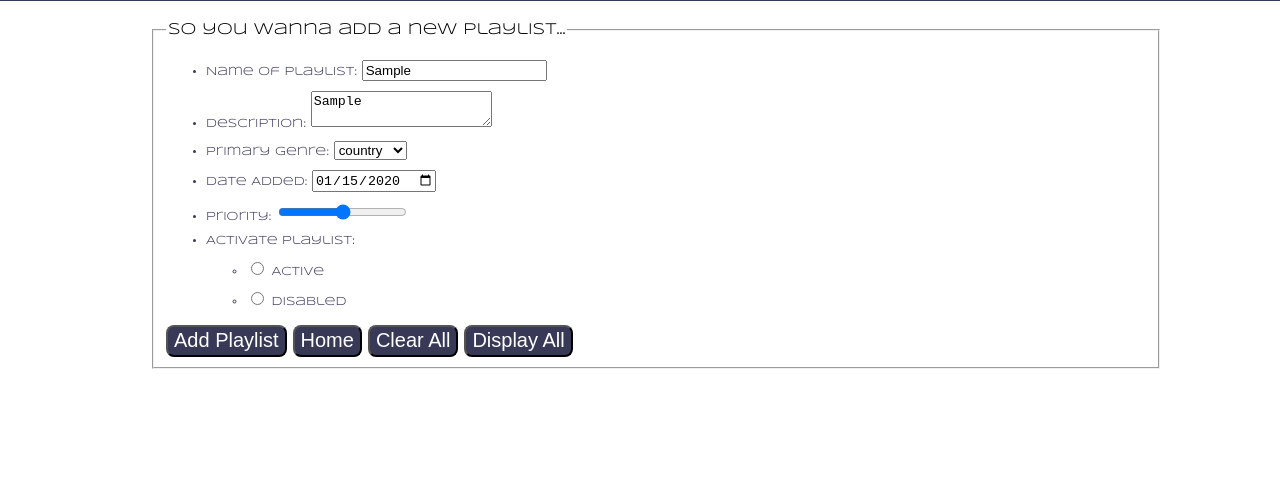
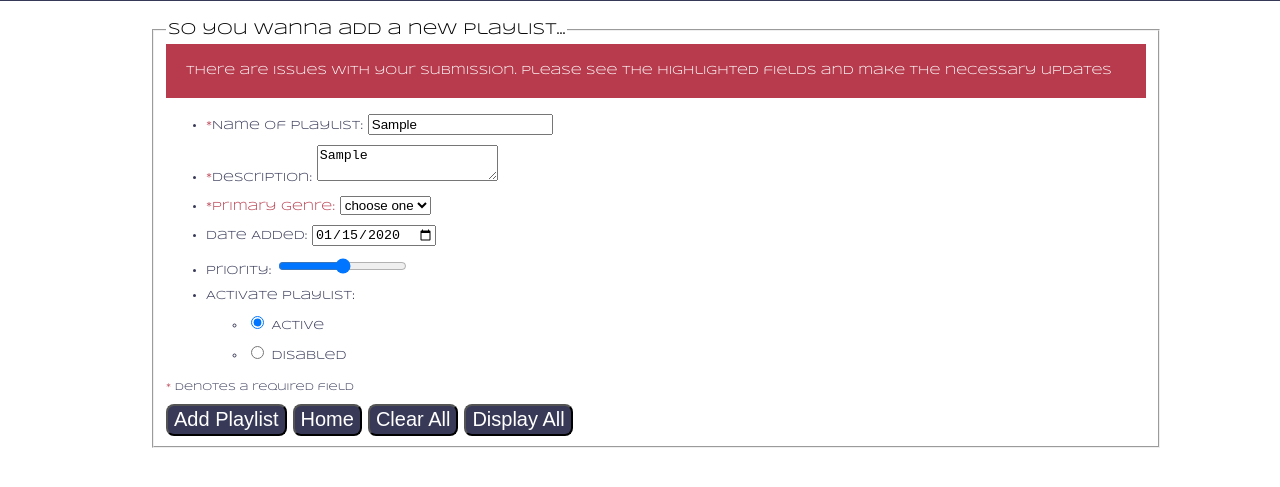
Before and after one commit to destnkat/Mobile-Development, a plain HTML site: page addItem.html in a window 1280 px wide. Both pictures are taken after typing "Sample", "Sample", "2020-01-15" into the empty fields and a click on the input "Add Playlist". Shown: the part 85-572 px from the top of the page. Drawn offline with nearby package versions, Linux system fonts and the light colour scheme; a web font is replaced by a local one.

Commit message:
Working on Form Validation and Confirmation

```diff
--- a/_css/styles.css
+++ b/_css/styles.css
@@ -65,3 +65,18 @@ input[type="submit"]:hover {
 #display_playlists {
     display: none;
 }
+
+#confirmation_error {
+    background: #b73b4c;
+    padding: 10px 20px;
+    display: none;
+}
+
+#confirmation_error p {
+    color: #FFF;
+}
+
+.asterisk,
+label.hasError {
+    color: #b73b4c;
+}
--- a/_js/main.js
+++ b/_js/main.js
@@ -4,8 +4,7 @@
         var savedItems = {},
             itemsArray = ['playlist_name', 'playlist_description', 'playlist_genre', 'playlist_date', 'playlist_priority', 'user_id'],
             playlistId = getRandomPlaylistId(),
-            consolidated,
-            dialogBox;
+            consolidated;
 
         for(var i = 0; i < itemsArray.length; i++ ) {
             var key = itemsArray[i];
@@ -18,6 +17,47 @@
         localStorage.setItem(playlistId, consolidated);
 
         return false;  // Don't submit the Form through the PHP
+    }
+
+    function validateTheForm(frm) {
+        var error = false;
+        var conf = document.getElementById('confirmation_error');
+        var errors = [];
+
+
+        conf.style.display = 'block';
+
+        //Clear the Error DIV
+        conf.innerHTML = '';
+
+        if(frm.playlist_name.value == '') {
+            error = true;
+            errors.push('lbl_name');
+        }
+
+        if (frm.playlist_description.value == '') {
+            error = true;
+            errors.push('lbl_description');
+        }
+
+        if(frm.playlist_genre.value === 'choose one') {
+            error = true;
+            errors.push('lbl_genre');
+        }
+
+        if(error) {
+            conf.innerHTML = '<p>There are issues with your submission. Please see the highlighted fields and' +
+                ' make the necessary updates</p>';
+
+            conf.style.display = 'block';
+
+            for(var i=0; i < errors.length; i++) {
+                var tmpLbl = document.getElementById(errors[i]);
+                addClass(tmpLbl, 'hasError');
+            }
+        }
+        return false;
+
     }
 
     function checkEnabledStatus() {
@@ -65,7 +105,7 @@
     }
 
     function populateSelectForm() {
-        var genres = ["country", "rap", "classical", "pop"];
+        var genres = ["choose one","country", "rap", "classical", "pop"];
         var genreSelect = document.getElementById('playlist_genre');
 
         if(genreSelect) {
@@ -107,6 +147,22 @@
         }
     }
 
+    function hasClass(el, name) {
+        return new RegExp('(\\s|^)'+name+'(\\s|$)').test(el.className);
+    }
+
+    function addClass(el, name)
+    {
+        if (!hasClass(el, name)) { el.className += (el.className ? ' ' : '') +name; }
+    }
+
+    function removeClass(el, name)
+    {
+        if (hasClass(el, name)) {
+            el.className=el.className.replace(new RegExp('(\\s|^)'+name+'(\\s|$)'),' ').replace(/^\s+|\s+$/g, '');
+        }
+    }
+
 function init() {
     populateSelectForm();
     bindButtons();
--- a/addItem.html
+++ b/addItem.html
@@ -23,18 +23,18 @@
             <fieldset>
                 <legend>So you wanna add a new playlist...</legend>
                 <div id="confirmation_error"></div>
-                <form method="post" action="#" enctype="multipart/form-data" onsubmit="return saveFormData(this);">
+                <form method="post" action="#" enctype="multipart/form-data" onsubmit="return validateTheForm(this);">
                     <ul>
                         <li>
-                            <label for="playlist_name">Name of Playlist:</label>
+                            <label for="playlist_name" id="lbl_name"><span class="asterisk">*</span>Name of Playlist:</label>
                             <input type="text" name="playlist_name" id="playlist_name" />
                         </li>
                         <li>
-                            <label for="playlist_description">Description:</label>
+                            <label for="playlist_description" id="lbl_description"><span class="asterisk">*</span>Description:</label>
                             <textarea name="playlist_description" id="playlist_description"></textarea>
                         </li>
                         <li>
-                            <label for="playlist_genre">Primary Genre:</label>
+                            <label for="playlist_genre" id="lbl_genre"><span class="asterisk">*</span>Primary Genre:</label>
                             <select name="playlist_genre" id="playlist_genre">
                             </select>
                         </li>
@@ -51,7 +51,7 @@
                             <ul>
                                 <li>
                                     <label for="playlist_enabled">
-                                        <input type="radio" name="playlist_enabled" id="playlist_enabled" value="1" />
+                                        <input type="radio" name="playlist_enabled" id="playlist_enabled" checked value="1" />
                                         Active
                                     </label>
                                 </li>
@@ -64,6 +64,7 @@
                             </ul>
                         </li>
                     </ul>
+                    <p><small><span class="asterisk">*</span> denotes a required field</small></p>
                     <input type="hidden" name="user_id" id="user_id" value="xxxxxxxx" />
                     <input type="submit" value="Add Playlist" />
 
```
